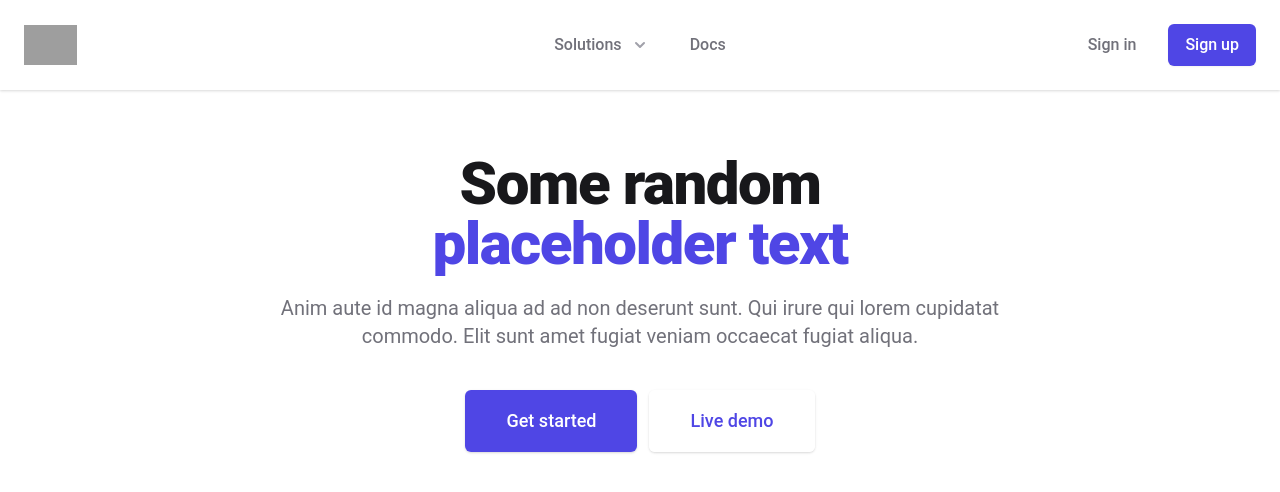
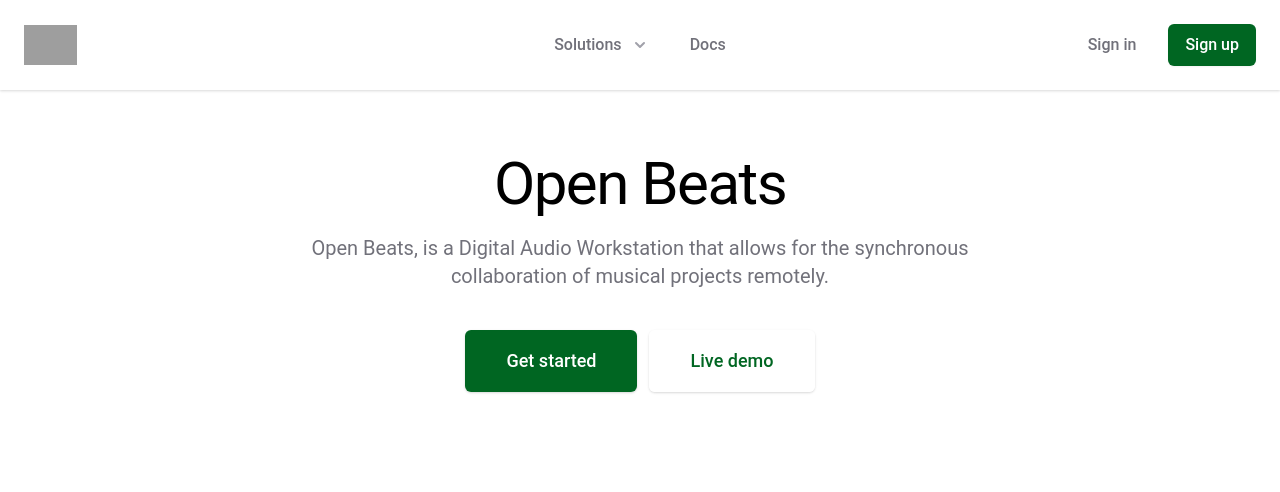
Before and after one commit to emerald-consulting/openbeats, a React (Create React App) app in the folder frontend/openbeats-frontend/: page / in a window 1280 px wide. Shown: the top 492 px of the page. Built offline with nearby package versions, Linux system fonts and the light colour scheme; grey boxes are pictures that could not be loaded; a web font is replaced by a local one.

Commit message:
Changed fonts to Roboto and tried to add logo

```diff
--- a/frontend/openbeats-frontend/src/components/landing/LandingBody.tsx
+++ b/frontend/openbeats-frontend/src/components/landing/LandingBody.tsx
@@ -4,19 +4,17 @@ const LandingBody = () => {
         <main >
             <div className="mx-auto max-w-7xl w-full pt-16 pb-20 text-center">
                 <div className="px-4 sm:px-8">
-                    <h1 className="text-4xl tracking-tight font-extrabold text-gray-900 sm:text-5xl md:text-6xl">
-                        <span className="block ">Some random</span>{' '}
-                        <span className="block text-indigo-600 ">placeholder text</span>
+                    <h1 className="text-4xl tracking-tight font-extrabold-roboto text-black sm:text-5xl md:text-6xl">
+                        <span className="block ">Open Beats</span>{' '}
                     </h1>
                     <p className="mt-3 max-w-md mx-auto text-lg text-gray-500 sm:text-xl md:mt-5 md:max-w-3xl">
-                        Anim aute id magna aliqua ad ad non deserunt sunt. Qui irure qui lorem cupidatat commodo. Elit sunt amet
-                        fugiat veniam occaecat fugiat aliqua.
+                        Open Beats, is a Digital Audio Workstation that allows for the synchronous collaboration of musical projects remotely.
                     </p>
                     <div className="mt-10 sm:flex sm:justify-center ">
                         <div className="rounded-md shadow">
                             <a
                                 href="#"
-                                className="w-full flex items-center justify-center px-8 py-3 border border-transparent text-base font-medium rounded-md text-white bg-indigo-600 hover:bg-indigo-700 md:py-4 md:text-lg md:px-10"
+                                className="w-full flex items-center justify-center px-8 py-3 border border-transparent text-base font-medium rounded-md text-white bg-green1 hover:bg-green4 md:py-4 md:text-lg md:px-10"
                             >
                                 Get started
                             </a>
@@ -24,7 +22,7 @@ const LandingBody = () => {
                         <div className="mt-3 rounded-md shadow sm:mt-0 sm:ml-3">
                             <a
                                 href="#"
-                                className="w-full flex items-center justify-center px-8 py-3 border border-transparent text-base font-medium rounded-md text-indigo-600 bg-white hover:bg-gray-50 md:py-4 md:text-lg md:px-10"
+                                className="w-full flex items-center justify-center px-8 py-3 border border-transparent text-base font-medium rounded-md text-green1 bg-white hover:bg-gray-100 md:py-4 md:text-lg md:px-10"
                             >
                                 Live demo
                             </a>
--- a/frontend/openbeats-frontend/src/components/landing/Register.tsx
+++ b/frontend/openbeats-frontend/src/components/landing/Register.tsx
@@ -8,13 +8,12 @@ const Register = () => {
           <div className="sm:mx-auto sm:w-full sm:max-w-md">
             <img
               className="mx-auto h-12 w-auto"
-              src="https://tailwindui.com/img/logos/workflow-mark-indigo-600.svg"
-              alt="Workflow"
+              src="openbeats"
             />
-            <h2 className="mt-6 text-center text-3xl font-extrabold text-gray-900">Create your account</h2>
+            <h2 className="mt-6 text-center text-3xl font-extrabold-roboto text-gray-900">Create your account</h2>
             <p className="mt-2 text-center text-sm text-gray-600">
               Or{' '}
-              <a href="#" onClick={ () => history.push("/login")} className="font-medium text-indigo-600 hover:text-indigo-500">
+              <a href="#" onClick={ () => history.push("/login")} className="font-medium text-green2 hover:text-green3">
                 sign in with exsting account
               </a>
             </p>
@@ -58,7 +57,7 @@ const Register = () => {
                 <div>
                   <button
                     type="submit"
-                    className="w-full flex justify-center py-2 px-4 border border-transparent rounded-md shadow-sm text-sm font-medium text-white bg-indigo-600 hover:bg-indigo-700 focus:outline-none focus:ring-2 focus:ring-offset-2 focus:ring-indigo-500"
+                    className="w-full flex justify-center py-2 px-4 border border-transparent rounded-md shadow-sm text-sm font-medium-roboto text-white bg-green2 hover:bg-green1 focus:outline-none focus:ring-2 focus:ring-offset-2 focus:ring-indigo-500"
                   >
                     Create Account
                   </button>
--- a/frontend/openbeats-frontend/src/components/nav/LandingNav.tsx
+++ b/frontend/openbeats-frontend/src/components/nav/LandingNav.tsx
@@ -72,8 +72,7 @@ export default function LandingNav() {
                                 <span className="sr-only">Workflow</span>
                                 <img
                                     className="h-8 w-auto sm:h-10"
-                                    src="https://tailwindui.com/img/logos/workflow-mark-indigo-600.svg"
-                                    alt=""
+                                    src="openbeats"
                                 />
                             </a>
                         </div>
@@ -163,7 +162,7 @@ export default function LandingNav() {
                             <a
                                 onClick={onClickSignUp}
                                 href="#"
-                                className="ml-8 whitespace-nowrap inline-flex items-center justify-center px-4 py-2 border border-transparent rounded-md shadow-sm text-base font-medium text-white bg-indigo-600 hover:bg-indigo-700"
+                                className="ml-8 whitespace-nowrap inline-flex items-center justify-center px-4 py-2 border border-transparent rounded-md shadow-sm text-base font-medium text-white bg-green1 hover:bg-green4"
                             >
                                 Sign up
                             </a>
@@ -190,8 +189,7 @@ export default function LandingNav() {
                                     <div>
                                         <img
                                             className="h-8 w-auto"
-                                            src="https://tailwindui.com/img/logos/workflow-mark-indigo-600.svg"
-                                            alt="Workflow"
+                                            src="openbeats"
                                         />
                                     </div>
                                     <div className="-mr-2">
```
Also changed, not shown: frontend/openbeats-frontend/src/components/landing/Login.tsx (+13 -9 lines).
